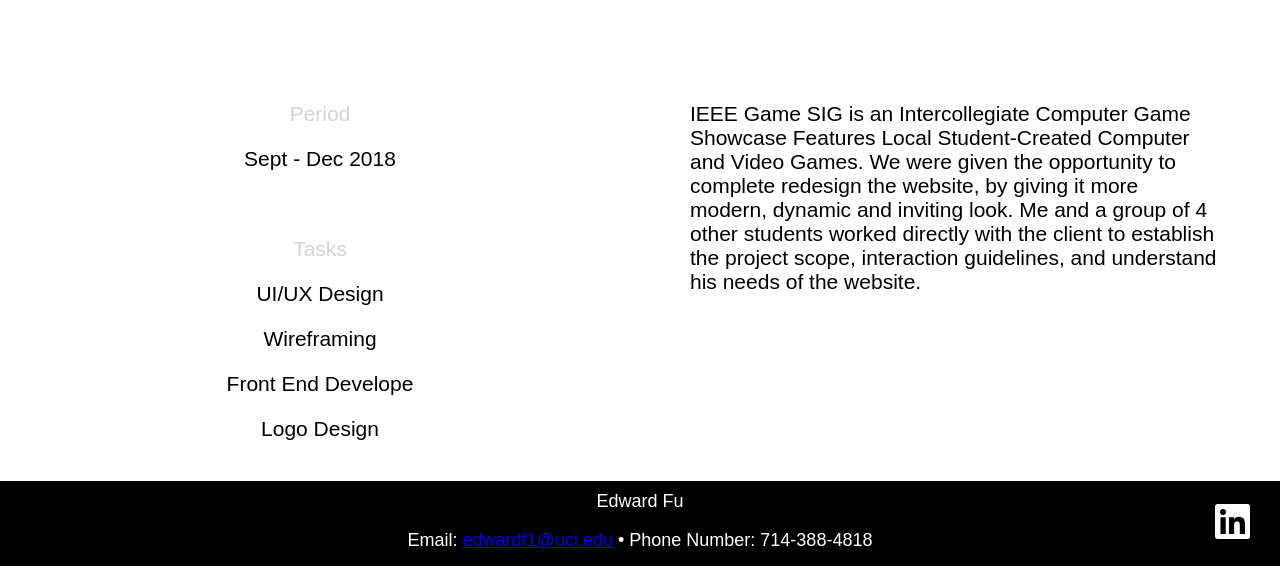
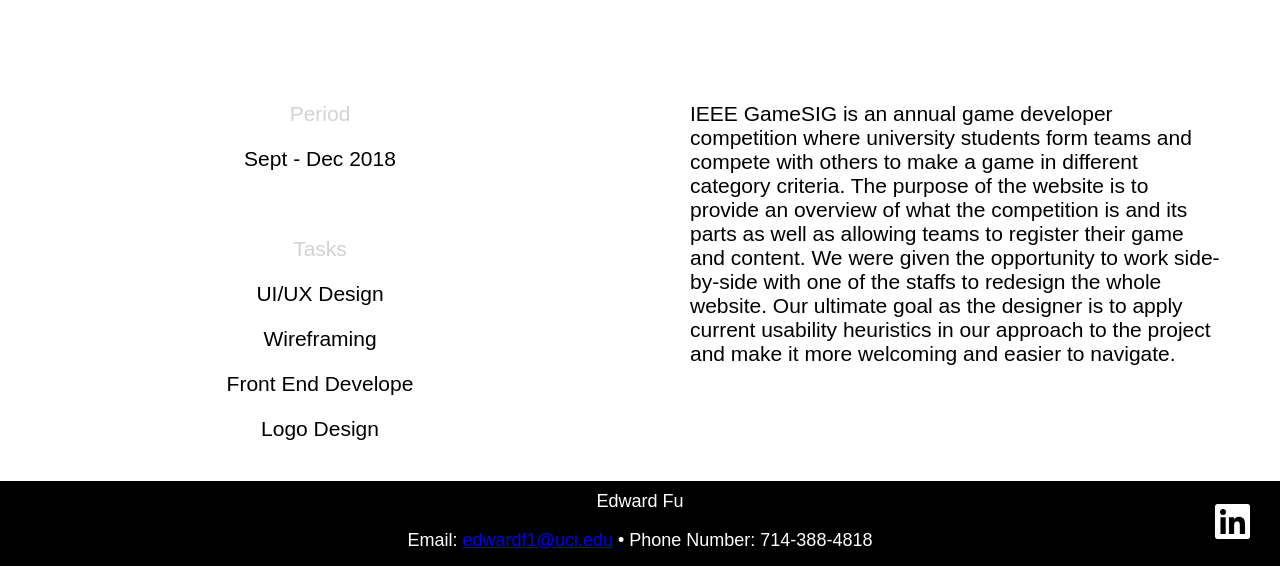
Before and after one commit to FruFu/portfolio, a plain HTML site: page gamesig.html in a window 1280 px wide. Shown: the part 231-797 px from the top of the page. Drawn offline with Linux system fonts and the light colour scheme.

Commit message:
Update IEEE description

```diff
--- a/gamesig.html
+++ b/gamesig.html
@@ -84,8 +84,7 @@
   </div>
   <div class="column">
     <div class="summary">
-    <p style="padding-right:10px;">IEEE Game SIG is an Intercollegiate Computer Game Showcase Features Local Student-Created Computer and Video Games. We were given the opportunity to complete redesign the website, by giving it more modern, dynamic and inviting look.
-       Me and a group of 4 other students worked directly with the client to establish the project scope, interaction guidelines, and understand his needs of the website. </p>
+    <p style="padding-right:10px;">IEEE GameSIG is an annual game developer competition where university students form teams and compete with others to make a game in different category criteria. The purpose of the website is to provide an overview of what the competition is and its parts as well as allowing teams to register their game and content. We were given the opportunity to work side-by-side with one of the staffs to redesign the whole website. Our ultimate goal as the designer is to apply current usability heuristics in our approach to the project and make it more welcoming and easier to navigate.</p>
   </div>
   </div>
 
```
